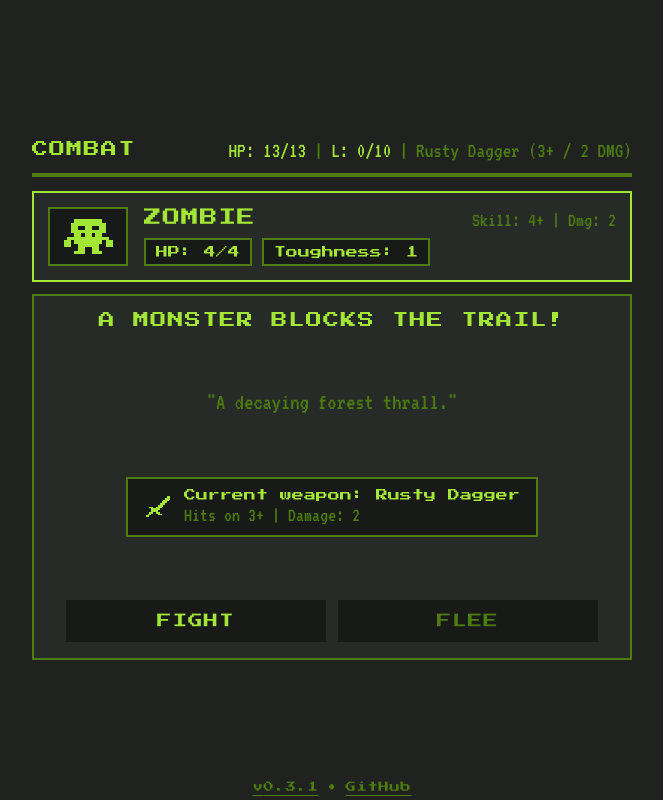
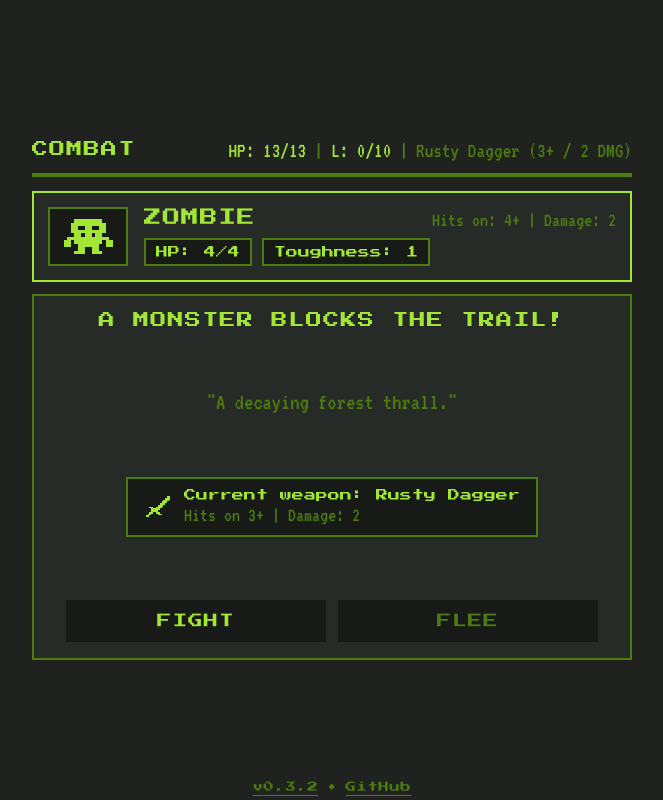
Before and after one commit to thisoldbear/the-dark-wood, a React (Vite) app: page / in a window 1280 px wide. Both pictures are taken after a click on the button "ENTER". Shown: the whole page, without its empty margins (308-971 px from the left). Built offline with nearby package versions, Linux system fonts and the light colour scheme.

Commit message:
Update enemy card stat labels to Hits on: and Damage: (v0.3.2)

```diff
--- a/package.json
+++ b/package.json
@@ -1,7 +1,7 @@
 {
   "name": "the-dark-wood",
   "private": true,
-  "version": "0.3.1",
+  "version": "0.3.2",
   "type": "module",
   "scripts": {
     "dev": "vite",
--- a/src/App.tsx
+++ b/src/App.tsx
@@ -284,7 +284,7 @@ export function App({ initialState, rng = Math.random }: AppProps) {
                     {state.combat.enemy.name}
                   </h2>
                   <span className="enemy-card__skill">
-                    Skill: {state.combat.enemy.skill}+ | Dmg:{' '}
+                    Hits on: {state.combat.enemy.skill}+ | Damage:{' '}
                     {state.combat.enemy.damage}
                   </span>
                 </div>
@@ -682,6 +682,12 @@ export function App({ initialState, rng = Math.random }: AppProps) {
               </h2>
               <div className="pixel-panel changelog-panel">
                 <div className="changelog-entry">
+                  <div className="changelog-version">v0.3.2 — 2026-11-02</div>
+                  <ul className="changelog-list">
+                    <li>Updated enemy card stat labels to "Hits on:" and "Damage:"</li>
+                  </ul>
+                </div>
+                <div className="changelog-entry">
                   <div className="changelog-version">v0.3.1 — 2026-11-02</div>
                   <ul className="changelog-list">
                     <li>Updated weapon summary box text to "Current weapon:"</li>
--- a/src/engine.ts
+++ b/src/engine.ts
@@ -7,7 +7,7 @@ import type {
   Rng,
 } from './types';
 
-export const APP_VERSION = '0.3.1';
+export const APP_VERSION = '0.3.2';
 
 export const STARTING_WEAPON: Weapon = {
   name: 'Rusty Dagger',
```
Also changed, not shown: 2 other files (tests, documents, lock files or other folders).
